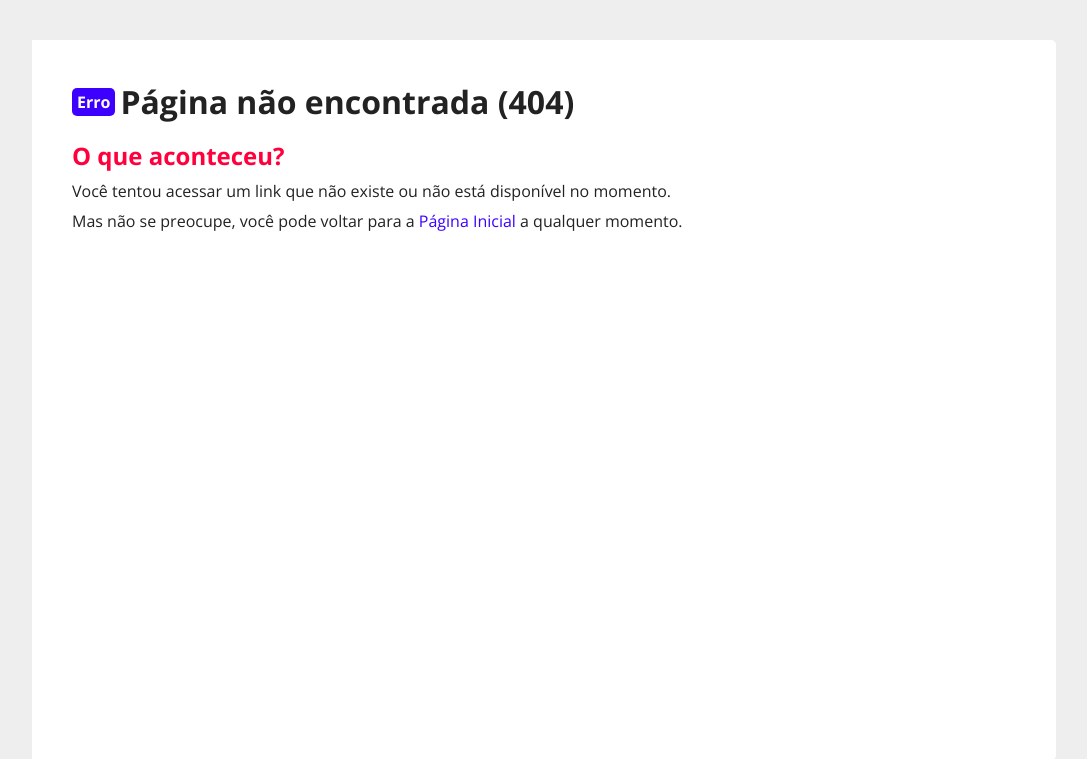
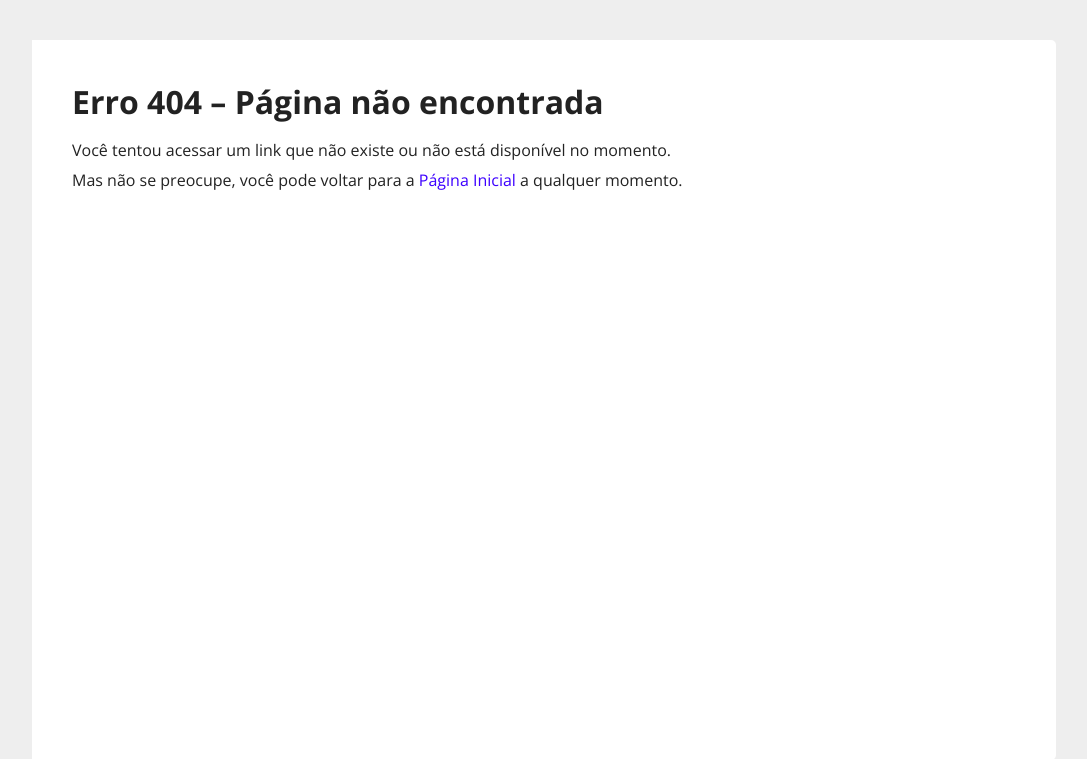
Before and after one commit to douglasspeck/misc, a PHP site: page /ERROR/404.php in a window 1280 px wide. Shown: the top 759 px of the page, without its empty margins (96-1183 px from the left). Run offline with PHP 8.4, Linux system fonts and the light colour scheme; data that the repository does not hold is empty.

Commit message:
Added custom 404 page

```diff
--- a/ERROR/404.php
+++ b/ERROR/404.php
@@ -10,12 +10,10 @@
     <main>
         <header>
             <h1>
-                <span class="tag">Erro</span>
-                <span class="subject">Página não encontrada (404)</span>
+                <span class="subject">Erro 404 – Página não encontrada</span>
             </h1>
         </header>
         <section>
-            <h2>O que aconteceu?</h2>
             <p>Você tentou acessar um link que não existe ou não está disponível no momento.</p>
             <p>Mas não se preocupe, você pode voltar para a <a href="../">Página Inicial</a> a qualquer momento.</p>
         </section>
```
